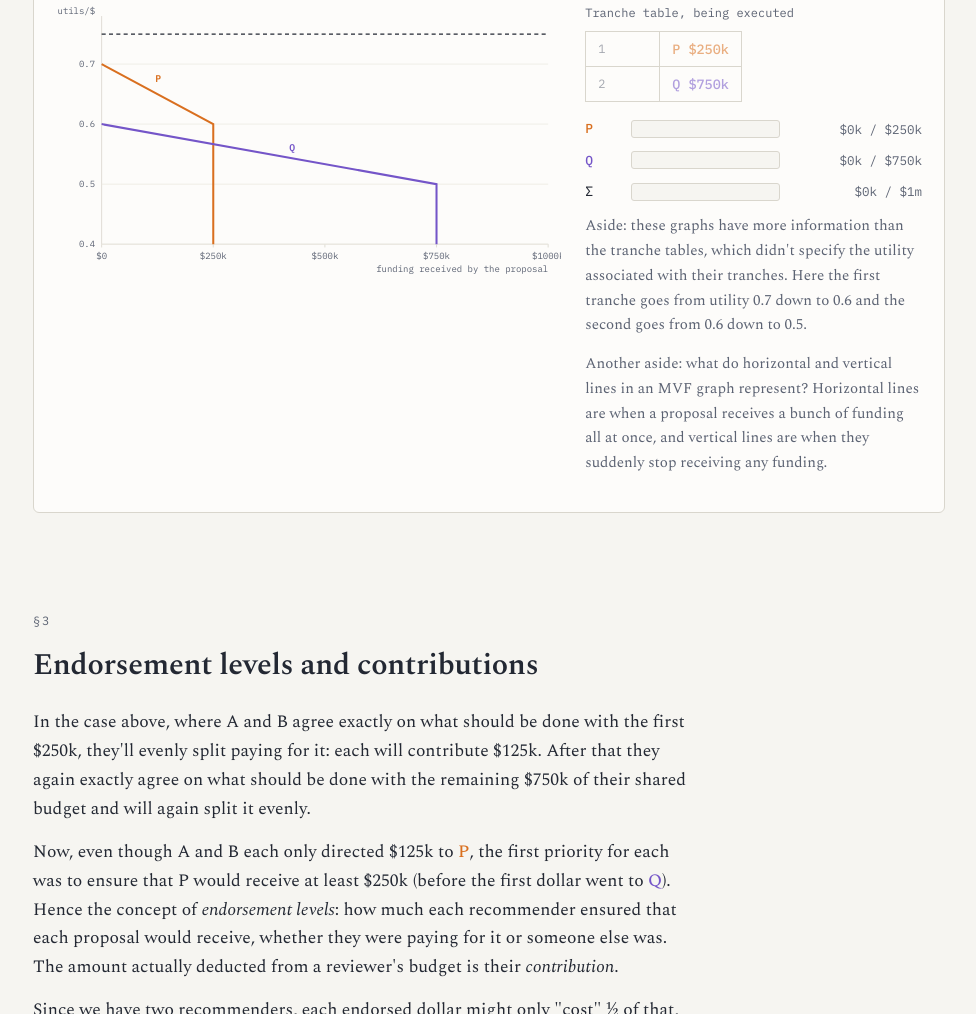
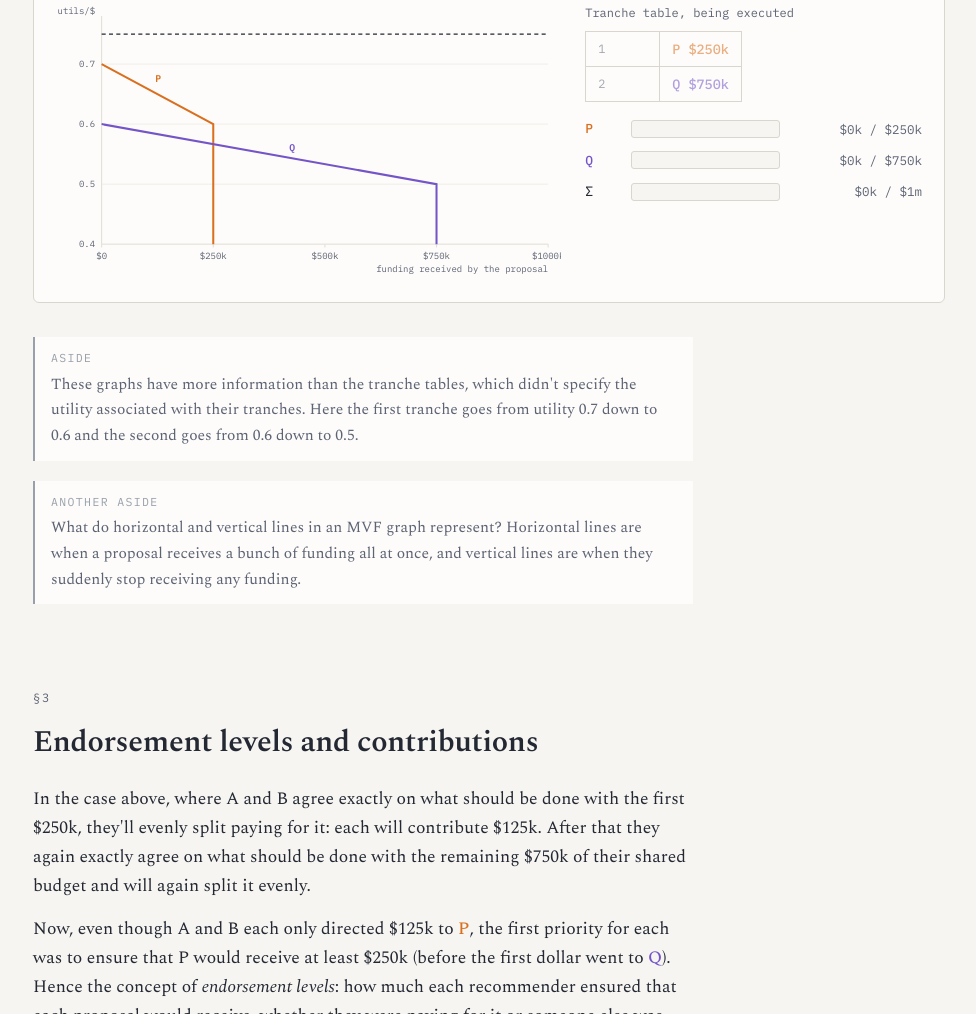
Before and after one commit to joelburget/s-process-explainer, a website built with Vite: page index.html in a window 1280 px wide. Shown: the part 2237-3251 px from the top of the page, without its empty margins (151-1127 px from the left). Built offline with nearby package versions, Linux system fonts and the light colour scheme.

Commit message:
Pull out and restyle asides.

```diff
--- a/index.html
+++ b/index.html
@@ -325,23 +325,24 @@
                                     <div class="bar-amt" id="sw-amt-t"></div>
                                 </div>
                             </div>
-                            <p class="note" style="margin-top: 12px">
-                                Aside: these graphs have more information than
-                                the tranche tables, which didn't specify the
-                                utility associated with their tranches. Here the
-                                first tranche goes from utility 0.7 down to 0.6
-                                and the second goes from 0.6 down to 0.5.
-                            </p>
-                            <p class="note" style="margin-top: 8px">
-                                Another aside: what do horizontal and vertical
-                                lines in an MVF graph represent? Horizontal
-                                lines are when a proposal receives a bunch of
-                                funding all at once, and vertical lines are when
-                                they suddenly stop receiving any funding.
-                            </p>
                         </div>
                     </div>
                 </div>
+
+                <aside class="aside">
+                    <span class="aside-label">Aside</span>
+                    These graphs have more information than the tranche tables,
+                    which didn't specify the utility associated with their
+                    tranches. Here the first tranche goes from utility 0.7 down
+                    to 0.6 and the second goes from 0.6 down to 0.5.
+                </aside>
+                <aside class="aside">
+                    <span class="aside-label">Another aside</span>
+                    What do horizontal and vertical lines in an MVF graph
+                    represent? Horizontal lines are when a proposal receives a
+                    bunch of funding all at once, and vertical lines are when
+                    they suddenly stop receiving any funding.
+                </aside>
             </section>
 
             <!-- ================= §3 ================= -->
--- a/src/style.css
+++ b/src/style.css
@@ -184,3 +184,14 @@
   }
 
   .footnote { font-size: 14.5px; color: var(--soft); border-left: 2px solid var(--line); padding-left: 14px; margin: 18px 0; }
+
+  .aside {
+    max-width: 660px; margin: 20px 0; padding: 12px 16px;
+    background: var(--panel); border-left: 2px solid var(--hold);
+    font-size: 15.5px; color: var(--soft);
+  }
+  .aside .aside-label {
+    display: block; margin-bottom: 4px;
+    font-family: var(--mono); font-size: 11.5px; letter-spacing: .12em;
+    text-transform: uppercase; color: var(--hold);
+  }
```
